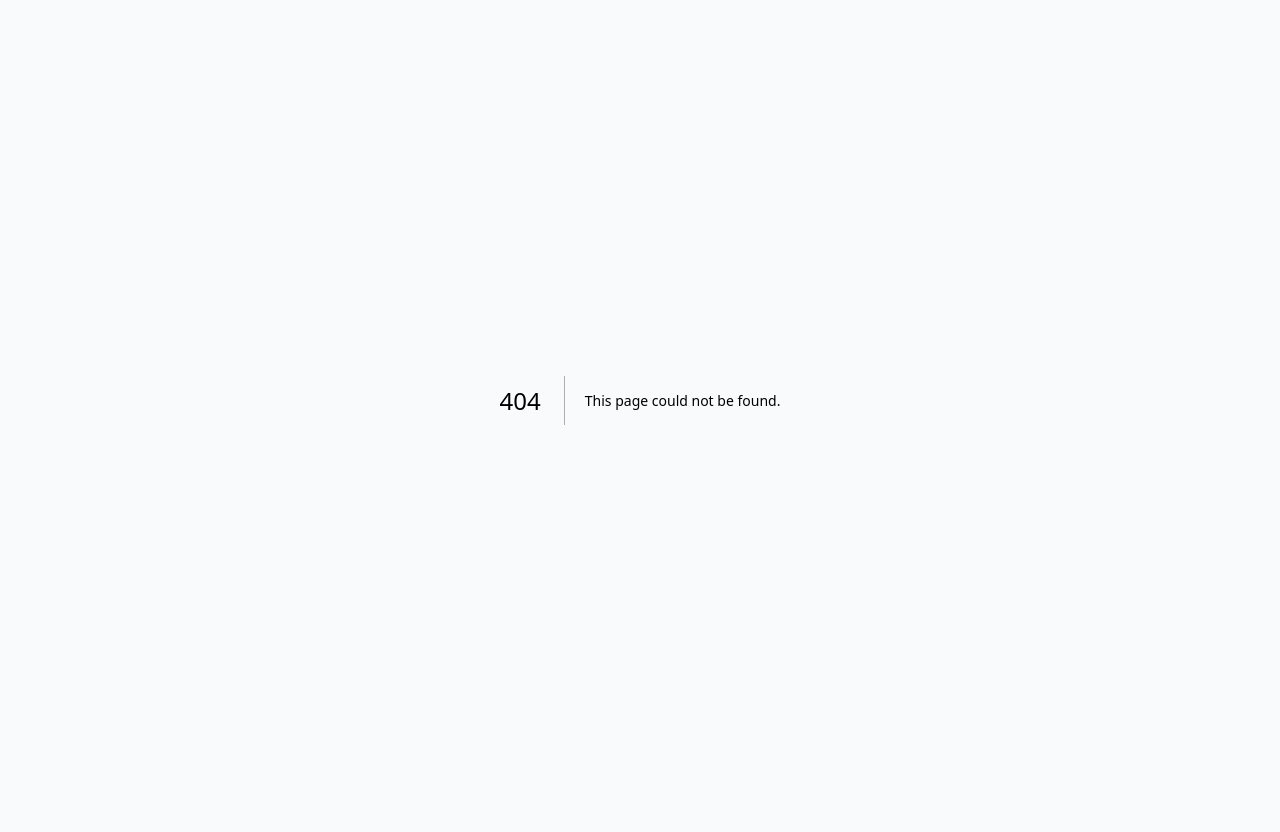
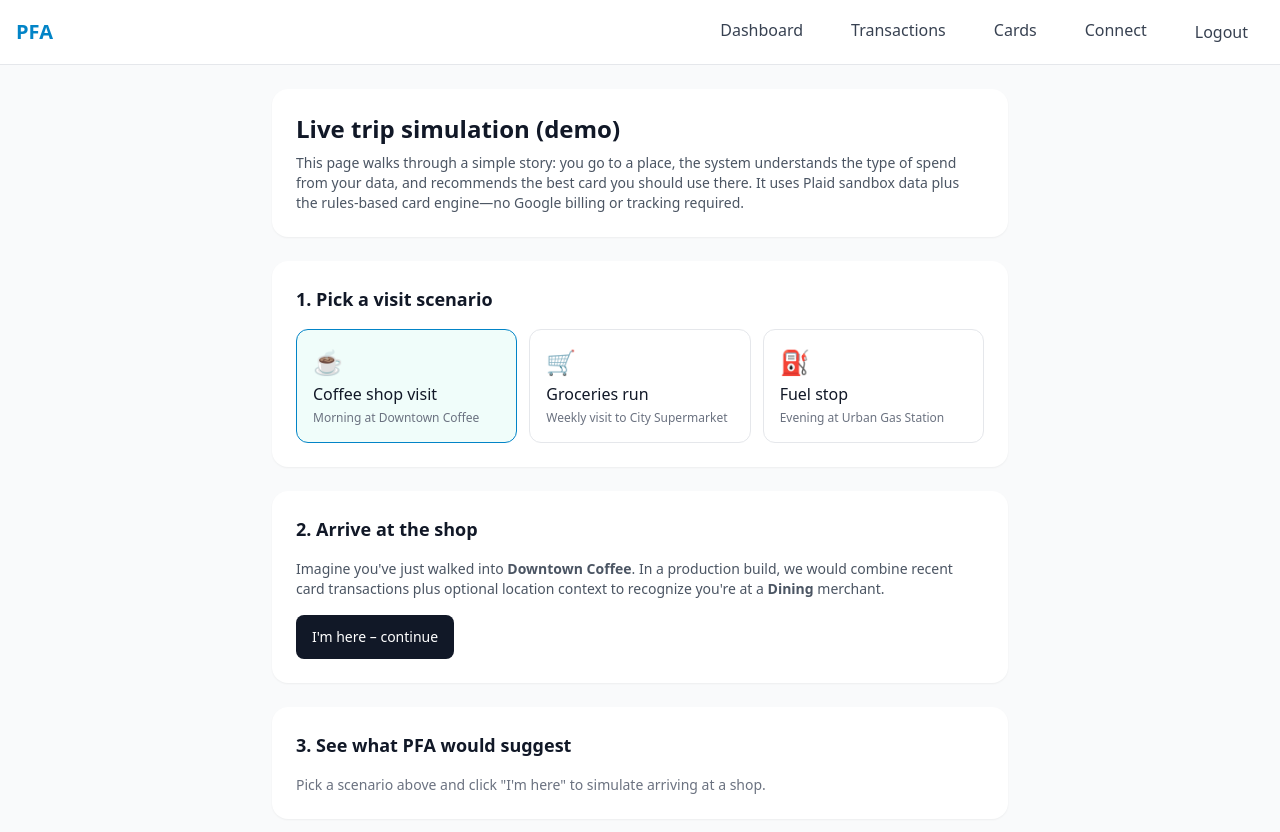
Before and after one commit to ADI-AcceleratedDeveloperIndia/PFA, a Next.js app: page /demo in a window 1280 px wide. Before the commit this address had no page. Shown: the top 832 px of the page. Before the commit the page ends 800 px from the top, so only its background shows below. Built offline with nearby package versions, Linux system fonts and the light colour scheme.

Commit message:
Add demo journey page to simulate shop visit and card suggestion

```diff
--- /dev/null
+++ b/app/demo/page.tsx
@@ -0,0 +1,233 @@
+'use client';
+
+import { useState } from 'react';
+import NavBar from '@/components/NavBar';
+
+type DemoScenarioKey = 'coffee' | 'groceries' | 'gas';
+
+interface Scenario {
+  key: DemoScenarioKey;
+  title: string;
+  subtitle: string;
+  category: string;
+  merchantName: string;
+  emoji: string;
+}
+
+interface RecommendationCard {
+  name: string;
+  issuer: string;
+  network: string;
+  bestForCategories: string[];
+  rewardRateDescription: string;
+}
+
+interface RecommendationsResponse {
+  topCards: RecommendationCard[];
+}
+
+const SCENARIOS: Scenario[] = [
+  {
+    key: 'coffee',
+    title: 'Coffee shop visit',
+    subtitle: 'Morning at Downtown Coffee',
+    category: 'dining',
+    merchantName: 'Downtown Coffee',
+    emoji: '☕️',
+  },
+  {
+    key: 'groceries',
+    title: 'Groceries run',
+    subtitle: 'Weekly visit to City Supermarket',
+    category: 'groceries',
+    merchantName: 'City Supermarket',
+    emoji: '🛒',
+  },
+  {
+    key: 'gas',
+    title: 'Fuel stop',
+    subtitle: 'Evening at Urban Gas Station',
+    category: 'gas',
+    merchantName: 'Urban Gas Station',
+    emoji: '⛽️',
+  },
+];
+
+export default function DemoPage() {
+  const [selected, setSelected] = useState<Scenario | null>(SCENARIOS[0]);
+  const [step, setStep] = useState<1 | 2 | 3>(1);
+  const [loading, setLoading] = useState(false);
+  const [error, setError] = useState<string | null>(null);
+  const [card, setCard] = useState<RecommendationCard | null>(null);
+
+  const handleScenarioChange = (scenario: Scenario) => {
+    setSelected(scenario);
+    setStep(1);
+    setCard(null);
+    setError(null);
+  };
+
+  const handleStart = () => {
+    setStep(2);
+    setError(null);
+  };
+
+  const handleShowSuggestion = async () => {
+    if (!selected) return;
+    setLoading(true);
+    setError(null);
+    setCard(null);
+
+    try {
+      const res = await fetch('/api/recommendations');
+      if (!res.ok) {
+        throw new Error('Failed to load recommendations');
+      }
+      const data: RecommendationsResponse = await res.json();
+
+      const match =
+        data.topCards.find((c) =>
+          c.bestForCategories?.includes(selected.category)
+        ) || data.topCards[0];
+
+      setCard(match || null);
+      setStep(3);
+    } catch (e) {
+      setError(e instanceof Error ? e.message : 'Could not load suggestions');
+    } finally {
+      setLoading(false);
+    }
+  };
+
+  return (
+    <>
+      <NavBar />
+      <div className="min-h-screen bg-gray-50 pb-12">
+        <div className="max-w-3xl mx-auto px-4 py-6 space-y-6">
+          <div className="bg-white rounded-2xl shadow-sm p-6">
+            <h1 className="text-2xl font-bold text-gray-900 mb-2">
+              Live trip simulation (demo)
+            </h1>
+            <p className="text-sm text-gray-600">
+              This page walks through a simple story: you go to a place, the system
+              understands the type of spend from your data, and recommends the best
+              card you should use there. It uses Plaid sandbox data plus the rules-based
+              card engine—no Google billing or tracking required.
+            </p>
+          </div>
+
+          {/* Scenario picker */}
+          <div className="bg-white rounded-2xl shadow-sm p-6 space-y-4">
+            <h2 className="text-lg font-semibold text-gray-900">
+              1. Pick a visit scenario
+            </h2>
+            <div className="grid grid-cols-1 md:grid-cols-3 gap-3">
+              {SCENARIOS.map((scenario) => {
+                const active = selected?.key === scenario.key;
+                return (
+                  <button
+                    key={scenario.key}
+                    type="button"
+                    onClick={() => handleScenarioChange(scenario)}
+                    className={`text-left rounded-xl border p-4 flex flex-col gap-1 tap-target ${
+                      active
+                        ? 'border-primary-600 bg-teal-50'
+                        : 'border-gray-200 bg-white hover:border-primary-300'
+                    }`}
+                  >
+                    <span className="text-2xl">{scenario.emoji}</span>
+                    <span className="font-medium text-gray-900">{scenario.title}</span>
+                    <span className="text-xs text-gray-500">{scenario.subtitle}</span>
+                  </button>
+                );
+              })}
+            </div>
+          </div>
+
+          {/* Step 2: simulate arrival */}
+          <div className="bg-white rounded-2xl shadow-sm p-6 space-y-4">
+            <h2 className="text-lg font-semibold text-gray-900">
+              2. Arrive at the shop
+            </h2>
+            <p className="text-sm text-gray-600">
+              Imagine you&apos;ve just walked into{' '}
+              <span className="font-semibold">{selected?.merchantName}</span>. In a
+              production build, we would combine recent card transactions plus optional
+              location context to recognize you&apos;re at a{' '}
+              <span className="font-semibold capitalize">{selected?.category}</span>{' '}
+              merchant.
+            </p>
+            <button
+              type="button"
+              onClick={handleStart}
+              className="bg-gray-900 text-white px-4 py-2 rounded-lg text-sm font-medium tap-target w-full sm:w-auto"
+            >
+              I&apos;m here – continue
+            </button>
+          </div>
+
+          {/* Step 3: card suggestion */}
+          <div className="bg-white rounded-2xl shadow-sm p-6 space-y-4">
+            <h2 className="text-lg font-semibold text-gray-900">
+              3. See what PFA would suggest
+            </h2>
+
+            {step < 2 && (
+              <p className="text-sm text-gray-500">
+                Pick a scenario above and click &quot;I&apos;m here&quot; to simulate
+                arriving at a shop.
+              </p>
+            )}
+
+            {step >= 2 && (
+              <div className="space-y-3">
+                <p className="text-sm text-gray-700">
+                  Based on your spending patterns and the type of place you&apos;re at
+                  (
+                  <span className="font-semibold capitalize">
+                    {selected?.category}
+                  </span>
+                  ), PFA picks the card that should give you the best rewards.
+                </p>
+                <button
+                  type="button"
+                  onClick={handleShowSuggestion}
+                  disabled={loading}
+                  className="bg-primary-600 text-white px-4 py-2 rounded-lg text-sm font-medium tap-target w-full sm:w-auto disabled:opacity-50 disabled:cursor-not-allowed"
+                >
+                  {loading ? 'Calculating best card…' : 'Show card suggestion'}
+                </button>
+              </div>
+            )}
+
+            {error && (
+              <p className="text-sm text-red-600">
+                {error}
+              </p>
+            )}
+
+            {card && selected && (
+              <div className="mt-3 border border-teal-100 bg-teal-50 rounded-xl p-4 space-y-1">
+                <p className="text-sm text-gray-600">
+                  For this visit to{' '}
+                  <span className="font-semibold">{selected.merchantName}</span> (
+                  <span className="capitalize">{selected.category}</span>), PFA
+                  recommends:
+                </p>
+                <p className="text-base font-semibold text-gray-900">
+                  {card.name}{' '}
+                  <span className="text-xs text-gray-500">
+                    ({card.issuer} · {card.network})
+                  </span>
+                </p>
+                <p className="text-xs text-gray-700">
+                  {card.rewardRateDescription}
+                </p>
+              </div>
+            )}
+          </div>
+        </div>
+      </div>
+    </>
+  );
+}
```
